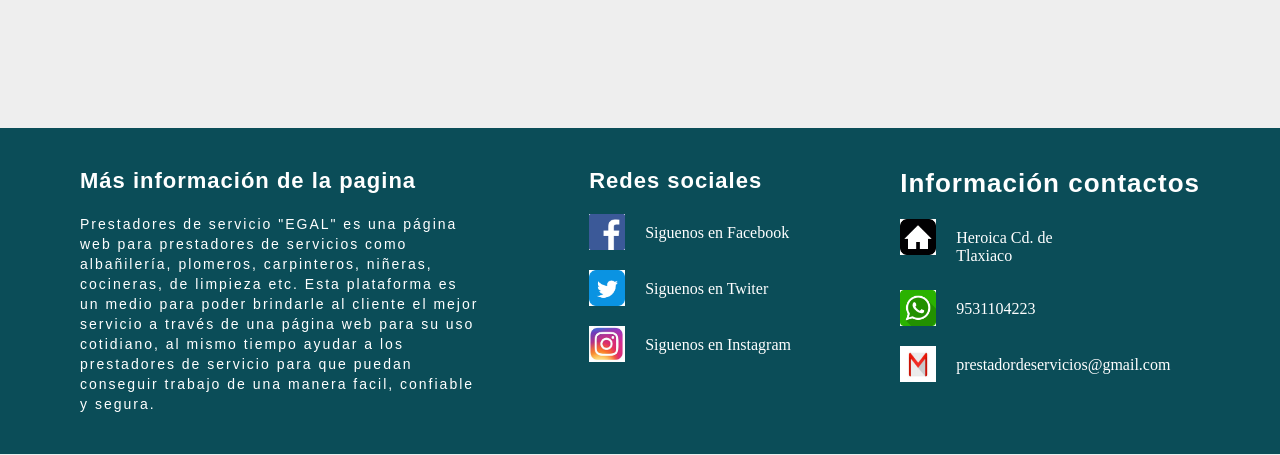
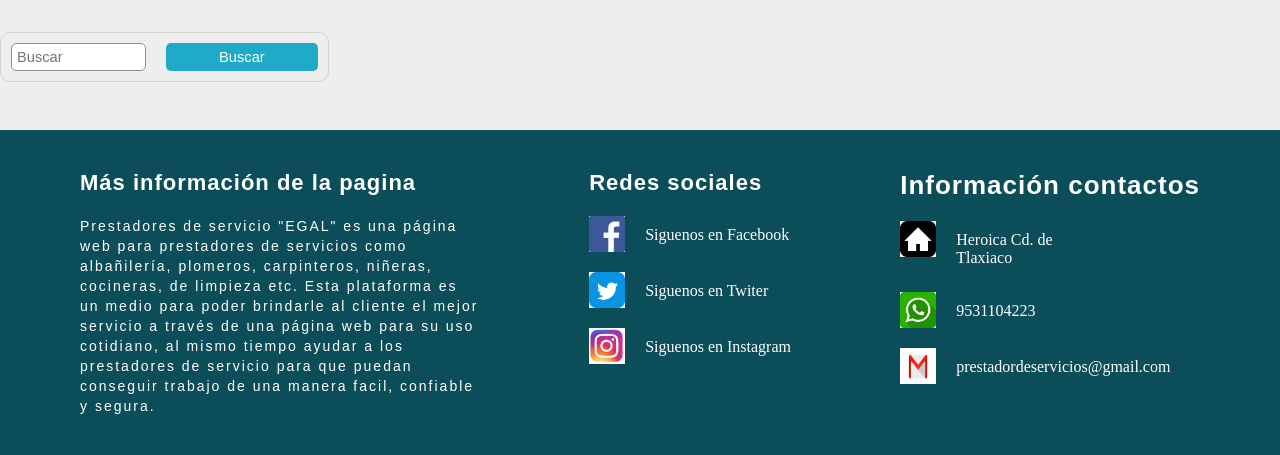
Before and after one commit to SistemasTecTlaxiaco/Fundamentos-Ing-software, a PHP site: page /sistema/ in a window 1280 px wide. Shown: the part 78-533 px from the top of the page. Run offline with PHP 8.4, Linux system fonts and the light colour scheme; the visitor is signed in with stand-in values (Sample User, id 1); data that the repository does not hold is empty.

Commit message:
Subiendo cambios

```diff
--- a/conexion.php
+++ b/conexion.php
@@ -4,12 +4,10 @@
 	$user = 'admin';
 	$password = 'prestadores.egal.20';
 	$db = 'proyectoegal';
-	 /* $host = 'localhost';
+	/*$host = 'localhost';
 	$user = 'root';
 	$password = '';
-	$db = 'baseegal';   */
-
-
+	$db = 'proyecto';*/
 
 	$conection =@mysqli_connect($host,$user,$password,$db);
 
--- a/sistema/index.php
+++ b/sistema/index.php
@@ -1,11 +1,9 @@
-
 <!DOCTYPE html>
 <html lang="en">
 <head>
   <?php include "includes/scripts.php"
 
   ?>
-
 	<meta name="viewport" content="width=device-width, user-scalable=no, initial-scale=1.0, maximum-scale=1.0, minimum-scale=1.0">
 	<meta charset="UTF-8">
 
@@ -21,11 +19,17 @@
   <br>
   <br>
   <br>
+  <div class="mb-3">
+    <form action="buscar_usuario.php" method="get" class="form_search" >
+      <input type="text" name="busqueda" id="busqueda" placeholder="Buscar">
+      <input   type="submit" value="Buscar" class="btn_search">
+    </form>
+  </div>
+
 	<div class="container">
       <?php
         require_once "../conexion.php";
         $query = mysqli_query($conection,'SELECT * FROM registro');
-
         foreach ($query as $conection){
       ?>
 
@@ -40,9 +44,31 @@
     <?php
       }
       ?>
-
   </div>
 
 	<?php include "includes/footer.php" ?>
+  <style>
+    .form_search
+    {
+      display: -webkit-flex;
+      display: -moz-flex;
+      display: -ms-flexbox;
+      display: -o-flex;
+      display: flex;
+      float: left;
+      background:initial ;
+      padding: 10px;
+      border-radius: 10px;
+    }
+    .form_search .btn_search
+    {
+      background: #1faac8;
+      color: #fff;
+      padding: 0 20px;
+      border:0;
+      cursor:pointer;
+      margin-left: 20px;
+    }
+  </style>
 </body>
 </html>
--- a/sistema/registrar.php
+++ b/sistema/registrar.php
@@ -20,7 +20,7 @@ if (!empty($_POST)) {
       $id_maximo=$rr['id_maximo'];
     }
     $diretorio="../img/";
-  $nameimagen=$_FILES['foto']['name'];
+    $nameimagen=$_FILES['foto']['name'];
     $tmpimagen=$_FILES['foto']['tmp_name'];
     $urlnueva="".$diretorio. "foto_".$id_maximo. ".jpg";
     if(is_uploaded_file($tmpimagen)){
```
Also changed, not shown: sistema/buscar_usuario.php (added, +80 -0 lines), img/enferemera.png (added). Lines whose indentation alone changed are shown as unchanged.
